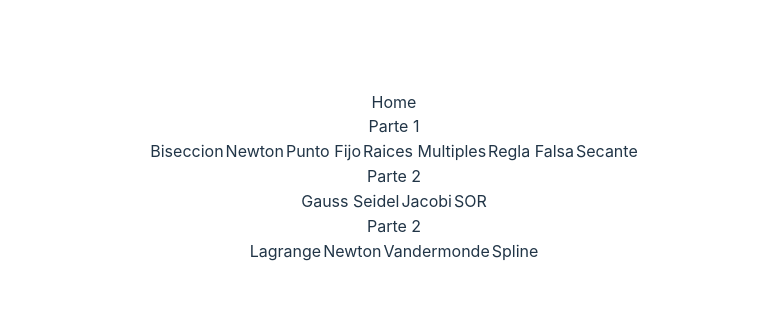
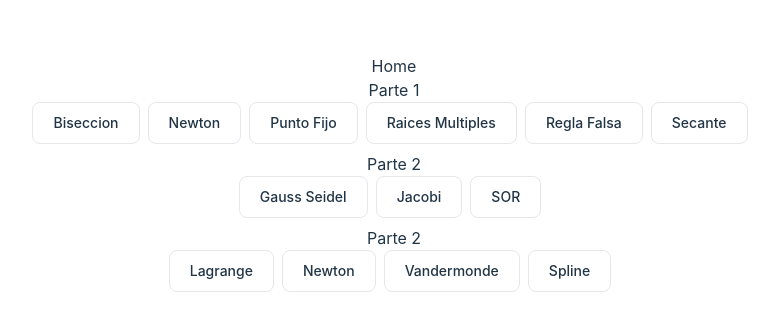
Before and after one commit to Castro-1/ANFront, a React (Vite) app: page / in a window 1280 px wide. Shown: the part 223-554 px from the top of the page, without its empty margins (246-1025 px from the left). Built offline with nearby package versions, Linux system fonts and the light colour scheme.

Commit message:
boton default hecho

```diff
--- /dev/null
+++ b/src/components/Button.jsx
@@ -0,0 +1,11 @@
+export default function Button({ children, ...props }) {
+  return (
+    <button
+      type="button"
+      class="py-2.5 px-5 mr-2 mb-2 text-sm font-medium focus:outline-none bg-white rounded-lg border border-gray-200  hover:text-blue-700 focus:z-10 focus:ring-4 focus:ring-gray-200 dark:focus:ring-gray-700 dark:bg-transparent dark:text-gray-400 dark:border-gray-600 dark:hover:text-white "
+      {...props}
+    >
+      {children}
+    </button>
+  );
+}
--- a/src/pages/Home.jsx
+++ b/src/pages/Home.jsx
@@ -1,4 +1,5 @@
 import { useNavigate } from "react-router-dom";
+import Button from "../components/Button";
 
 export default function Home() {
   const navigate = useNavigate();
@@ -7,35 +8,35 @@ export default function Home() {
       <h2>Home</h2>
       <div>
         <h3>Parte 1</h3>
-        <button onClick={() => navigate("parte1/biseccion")}>Biseccion</button>
-        <button onClick={() => navigate("parte1/newton")}>Newton</button>
-        <button onClick={() => navigate("parte1/punto-fijo")}>
+        <Button onClick={() => navigate("parte1/biseccion")}>Biseccion</Button>
+        <Button onClick={() => navigate("parte1/newton")}>Newton</Button>
+        <Button onClick={() => navigate("parte1/punto-fijo")}>
           Punto Fijo
-        </button>
-        <button onClick={() => navigate("parte1/raices-multiples")}>
+        </Button>
+        <Button onClick={() => navigate("parte1/raices-multiples")}>
           Raices Multiples
-        </button>
-        <button onClick={() => navigate("parte1/regla-falsa")}>
+        </Button>
+        <Button onClick={() => navigate("parte1/regla-falsa")}>
           Regla Falsa
-        </button>
-        <button onClick={() => navigate("parte1/secante")}>Secante</button>
+        </Button>
+        <Button onClick={() => navigate("parte1/secante")}>Secante</Button>
       </div>
       <div>
         <h3>Parte 2</h3>
-        <button onClick={() => navigate("parte2/gauss-seidel")}>
+        <Button onClick={() => navigate("parte2/gauss-seidel")}>
           Gauss Seidel
-        </button>
-        <button onClick={() => navigate("parte2/jacobi")}>Jacobi</button>
-        <button onClick={() => navigate("parte2/sor")}>SOR</button>
+        </Button>
+        <Button onClick={() => navigate("parte2/jacobi")}>Jacobi</Button>
+        <Button onClick={() => navigate("parte2/sor")}>SOR</Button>
       </div>
       <div>
         <h3>Parte 2</h3>
-        <button onClick={() => navigate("parte3/lagrange")}>Lagrange</button>
-        <button onClick={() => navigate("parte3/newton")}>Newton</button>
-        <button onClick={() => navigate("parte3/vandermonde")}>
+        <Button onClick={() => navigate("parte3/lagrange")}>Lagrange</Button>
+        <Button onClick={() => navigate("parte3/newton")}>Newton</Button>
+        <Button onClick={() => navigate("parte3/vandermonde")}>
           Vandermonde
-        </button>
-        <button onClick={() => navigate("parte3/spline")}>Spline</button>
+        </Button>
+        <Button onClick={() => navigate("parte3/spline")}>Spline</Button>
       </div>
     </div>
   );
--- a/src/pages/Part1/Bisection.jsx
+++ b/src/pages/Part1/Bisection.jsx
@@ -1,6 +1,7 @@
 import { useState } from "react";
 import Function from "./features/Function";
 import axios from "axios";
+import Button from "../../components/Button";
 
 export default function Bisection() {
   const [inputs, setInputs] = useState({
@@ -81,7 +82,7 @@ export default function Bisection() {
           onChange={handleInputs}
           name="fun"
         />
-        <button onClick={() => setGraph(true)}>Graficar</button>
+        <Button onClick={() => setGraph(true)}>Graficar</Button>
         <input
           type="number"
           name="a"
@@ -114,7 +115,7 @@ export default function Bisection() {
           <option value={0}>Error absoluto</option>
           <option value={1}>Error relativo</option>
         </select>
-        <button onClick={handleSubmit}>Solucionar</button>
+        <Button onClick={handleSubmit}>Solucionar</Button>
       </div>
       {graph && <Function method={"Bisección"} expression={inputs["fun"]} />}
       {result !== null && <ResultsTable {...result} />}
```
